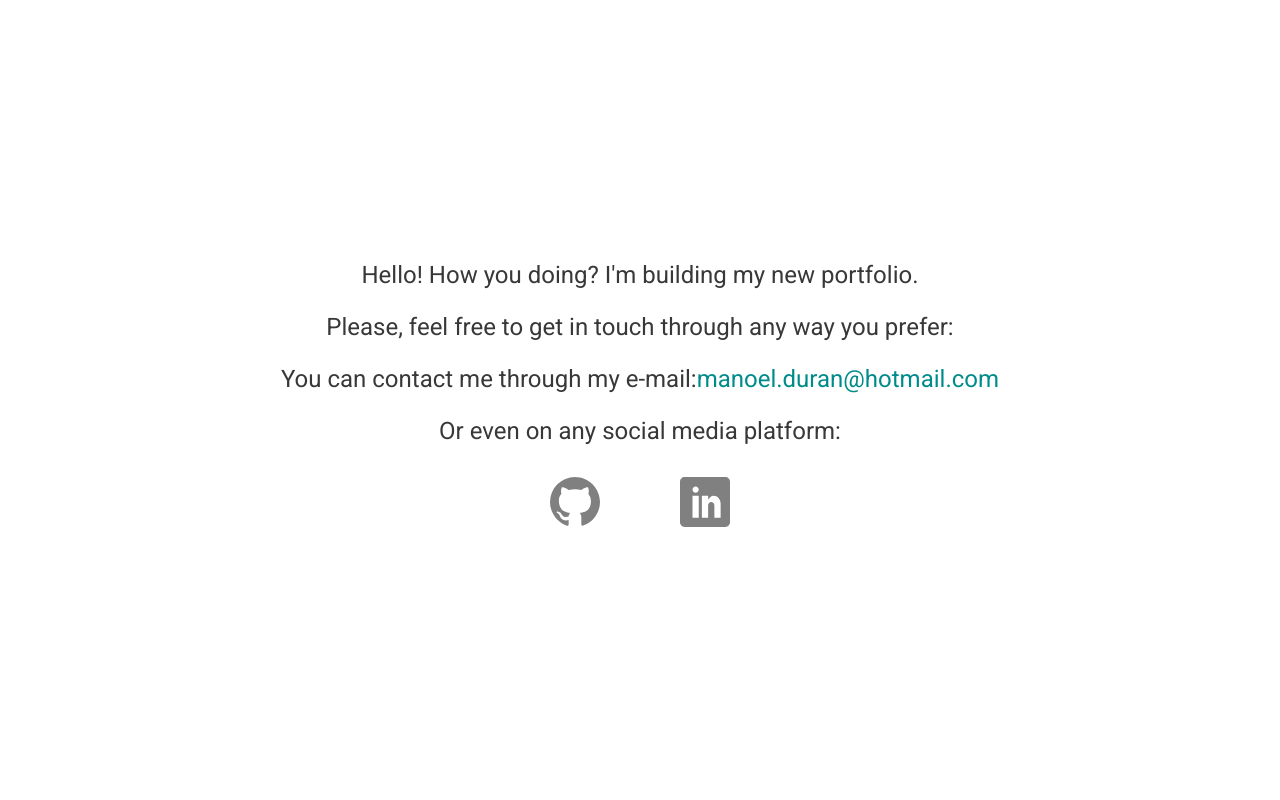
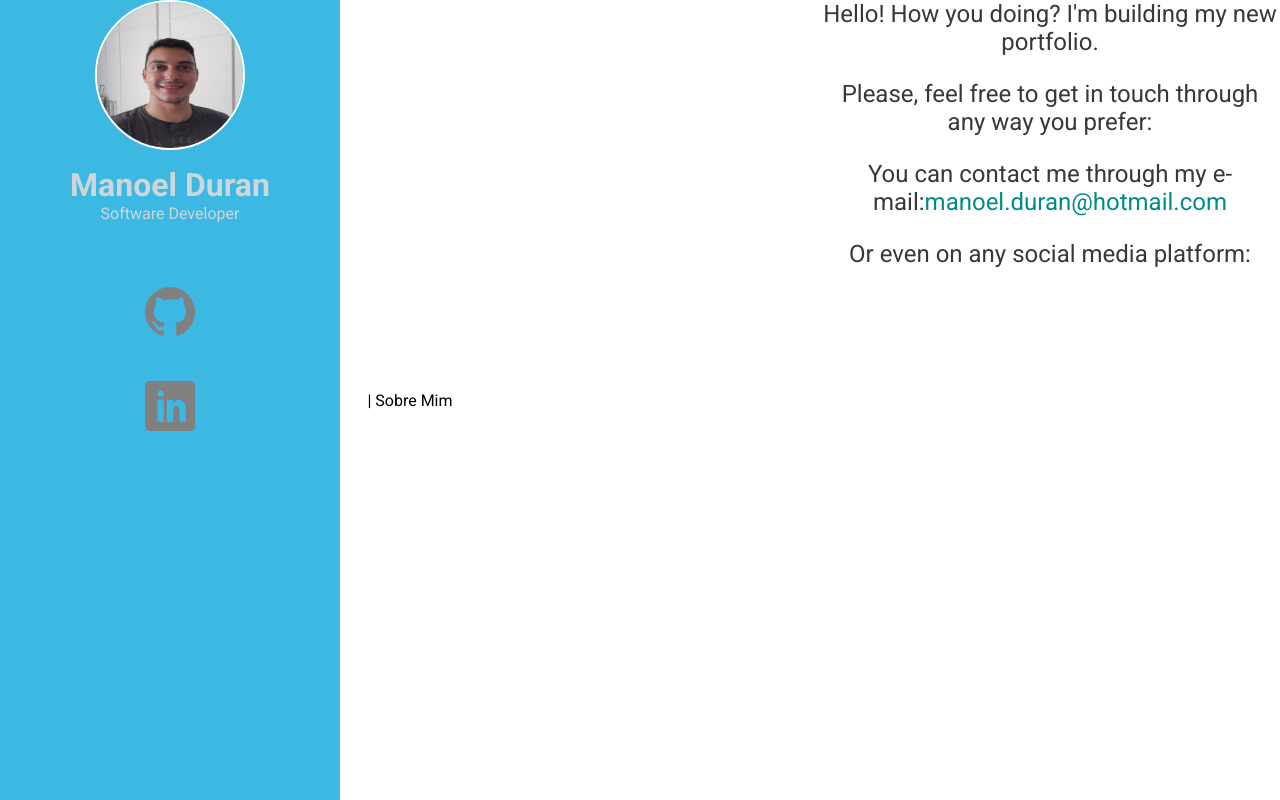
Before and after one commit to manoelduran/resume, a Next.js app: page / in a window 1280 px wide. Built offline with nearby package versions, Linux system fonts and the light colour scheme.

Commit message:
finish sidebar

```diff
--- /dev/null
+++ b/src/components/Biography/index.tsx
@@ -0,0 +1,6 @@
+import styles from './styles.module.scss';
+export function Bio() {
+  return (
+    <title className={styles.container}>| Sobre Mim</title>
+  );
+}
--- /dev/null
+++ b/src/components/Biography/styles.module.scss
@@ -0,0 +1,9 @@
+.container{
+  width: 100%;
+  height: 100vh;
+  display: flex;
+  align-items: center;
+  justify-content: center;
+  flex-direction: column;
+
+}
--- /dev/null
+++ b/src/components/SideBar/index.tsx
@@ -0,0 +1,22 @@
+import styles from './styles.module.scss';
+import { VscGithubInverted } from 'react-icons/vsc';
+import { ImLinkedin } from 'react-icons/im';
+export function SideBar() {
+  return (
+    <div className={styles.container}>
+      <section className={styles.contact}>
+        <img src="/manoelduran.jpeg" />
+        <h1>Manoel Duran</h1>
+        <p>Software Developer</p>
+      </section>
+      <section className={styles.links}>
+        <a href="https://github.com/manoelduran">
+          <VscGithubInverted />
+        </a>
+        <a href="https://www.linkedin.com/in/manoel-duran-63aaa0105/">
+          <ImLinkedin />
+        </a>
+      </section>
+    </div>
+  );
+}
--- /dev/null
+++ b/src/components/SideBar/styles.module.scss
@@ -0,0 +1,48 @@
+.container{
+  max-width: 340px;
+  width: 100%;
+  height: 100vh;
+  display: flex;
+  align-items: center;
+  flex-direction: column;
+  position: fixed;
+  background: #3bb9e3;
+
+}
+
+.contact{
+  display: flex;
+  flex-direction: column;
+  align-items: center;
+  img{
+    width: 150px;
+    height: 150px;
+    border: 2px solid #FFF;
+    border-radius: 50%;
+  }
+  h1{
+    margin-top: 1rem;
+    font-size: 2rem;
+    color: #d0d5d9;
+  }
+  p{
+    font-size: 1rem;
+    color: #d0d5d9;
+  }
+}
+
+.links{
+  margin-top: 2rem;
+  display: flex;
+  flex-direction: column;
+  align-items: center;
+  justify-content: center;
+    a{
+      margin-top: 2rem;
+      color: #808080;
+      font-size: 50px;
+    }
+    a + a {
+      margin-top: 2rem;
+    }
+}
--- a/pages/index.tsx
+++ b/src/pages/index.tsx
@@ -1,25 +1,20 @@
 import React from "react";
-import { VscGithubInverted } from 'react-icons/vsc';
-import { ImLinkedin } from 'react-icons/im';
+
 import styles from '../styles/styles.module.scss';
+import { Bio } from "../components/Biography";
+import { SideBar } from "../components/SideBar";
 
 export default function Home() {
   return (
     <div className={styles.container}>
+      <SideBar />
+      <Bio />
       <div className={styles.text}>
         <p>{"Hello! How you doing? I'm building my new portfolio."}</p>
         <p>Please, feel free to get in touch through any way you prefer:</p>
         <p>You can contact me through my e-mail:<a href="mailto:manoel.duran@hotmail.com">manoel.duran@hotmail.com</a></p>
         <p>Or even on any social media platform:</p>
       </div>
-      <div className={styles.links}>
-        <a href="https://github.com/manoelduran">
-          <VscGithubInverted />
-        </a>
-        <a href="https://www.linkedin.com/in/manoel-duran-63aaa0105/">
-          <ImLinkedin />
-        </a>
-      </div >
     </div >
   )
 }
--- /dev/null
+++ b/src/styles/styles.module.scss
@@ -0,0 +1,18 @@
+.container{
+  width: 100%;
+  height: 100vh;
+  display: flex;
+
+}
+.text{
+  text-align: center;
+  align-items: center;
+  p{
+    color: 	#383838;
+    font-weight: 1.5rem;
+    font-size: 1.5rem;
+  }
+  p + p{
+    margin-top: 1.5rem;
+  }
+}
--- a/styles/styles.module.scss
+++ /dev/null
@@ -1,35 +0,0 @@
-.container{
-  width: 100%;
-  height: 100vh;
-  display: flex;
-  align-items: center;
-  justify-content: center;
-  flex-direction: column;
-
-}
-.text{
-  text-align: center;
-  align-items: center;
-  p{
-    color: 	#383838;
-    font-weight: 1.5rem;
-    font-size: 1.5rem;
-  }
-  p + p{
-    margin-top: 1.5rem;
-  }
-}
-.links{
-  margin-top: 2rem;
-  display: flex;
-  flex-direction: row;
-  align-items: center;
-  justify-content: center;
-    a{
-      color: #808080;
-      font-size: 50px;
-    }
-      a + a{
-        margin-left: 5rem;
-     }
-}
```
Also changed, not shown: public/manoelduran.jpeg (added), src/pages/_app.tsx (renamed from pages/_app.tsx), src/pages/_document.tsx (renamed from pages/_document.tsx), src/styles/global.scss (renamed from styles/global.scss).
